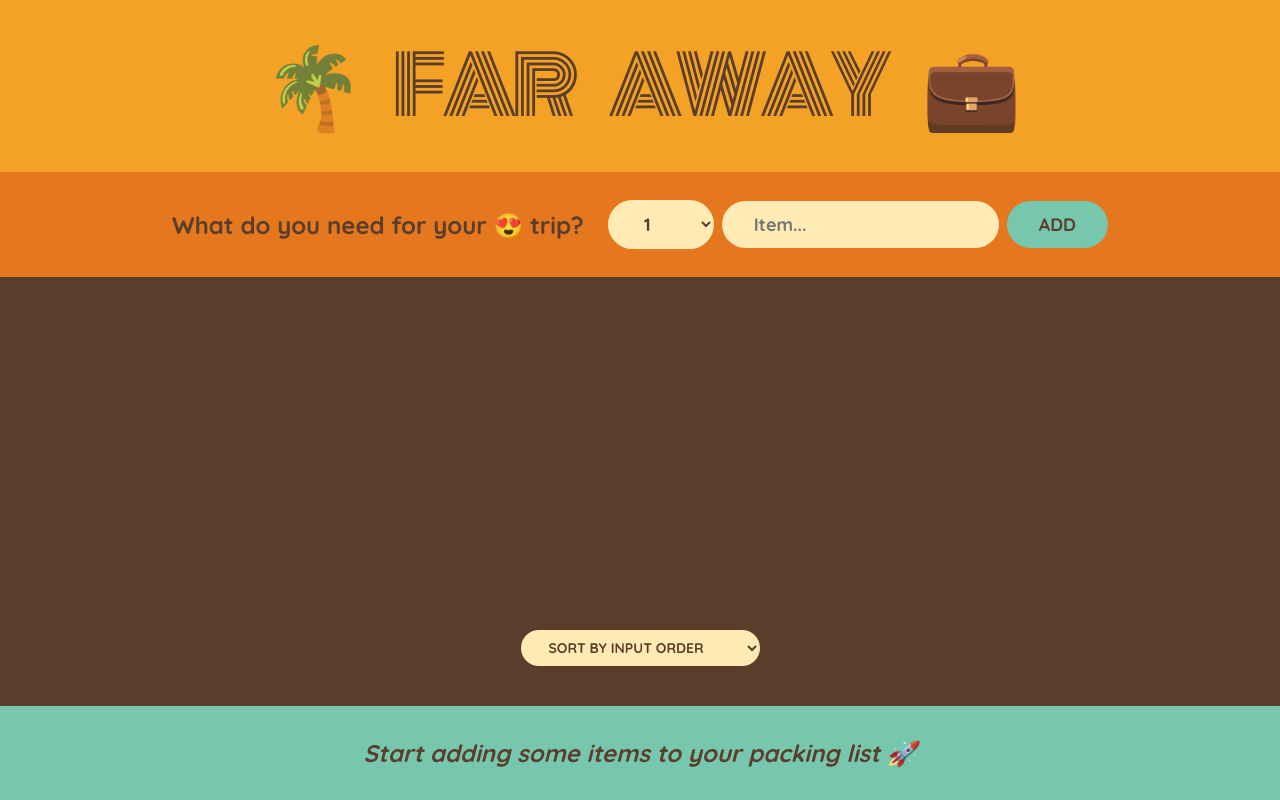
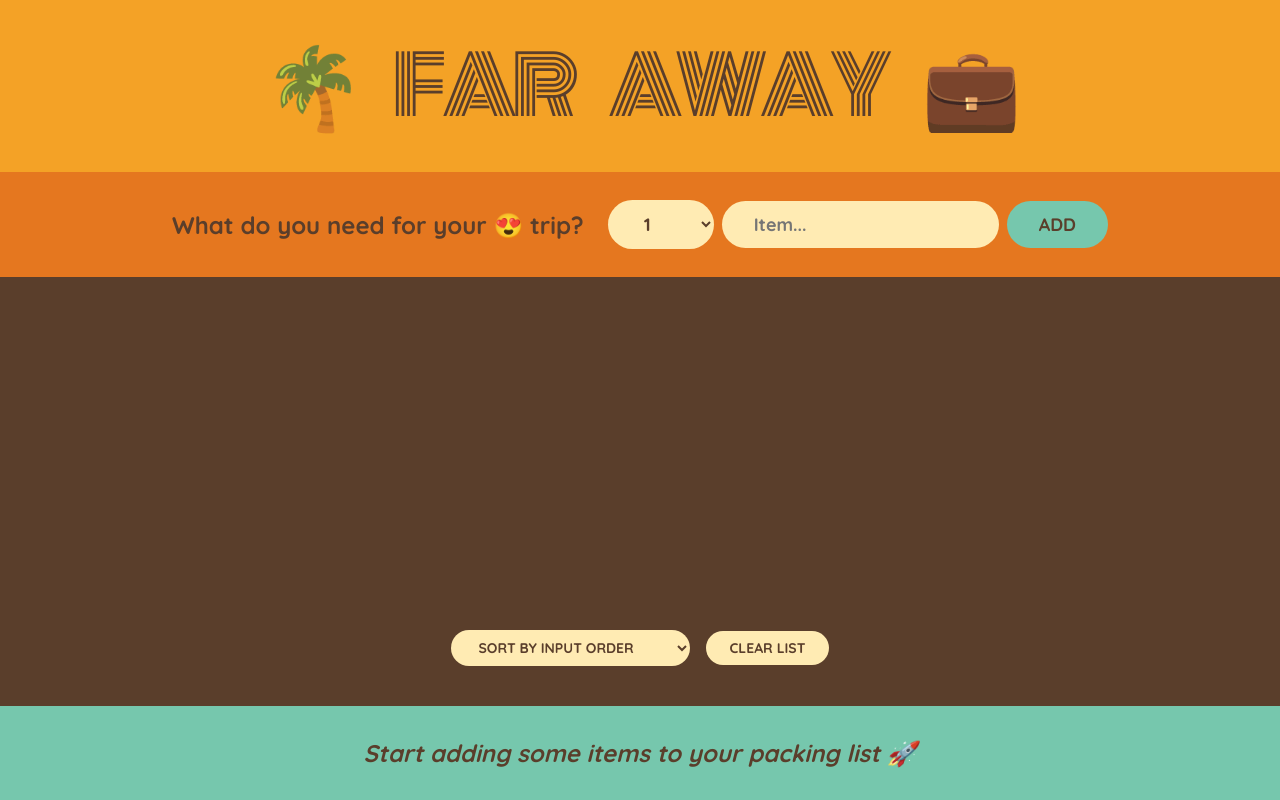
Before and after one commit to younes710/travel-list, a React (Create React App) app: page / in a window 1280 px wide. Built offline with nearby package versions, Linux system fonts and the light colour scheme.

Commit message:
Feat clearing the list

```diff
--- a/src/App.js
+++ b/src/App.js
@@ -23,6 +23,13 @@ function App() {
         );
     };
 
+    const handleClearList = () => {
+        const confirmed = window.confirm(
+            'Are you sure you want to delete all items?'
+        );
+        if (confirmed) setItems([]);
+    };
+
     return (
         <div className='app'>
             <Logo />
@@ -31,6 +38,7 @@ function App() {
                 items={items}
                 onDeleteItem={handleDeleteItem}
                 onToggleItem={handleToggleItem}
+                onClearList={handleClearList}
             />
             <Stats items={items} />
         </div>
--- a/src/components/packing-list/PackingList.jsx
+++ b/src/components/packing-list/PackingList.jsx
@@ -2,7 +2,7 @@ import { useState } from 'react';
 import Item from '../item/Item';
 import styles from './packingList.module.css';
 
-const PackingList = ({ items, onDeleteItem, onToggleItem }) => {
+const PackingList = ({ items, onDeleteItem, onToggleItem, onClearList }) => {
     const [sortBy, setSortBy] = useState('input');
 
     let sortedItems;
@@ -31,7 +31,7 @@ const PackingList = ({ items, onDeleteItem, onToggleItem }) => {
                     />
                 ))}
             </ul>
-            <div className='actions'>
+            <div className={styles['actions']}>
                 <select
                     value={sortBy}
                     onChange={(e) => setSortBy(e.target.value)}
@@ -40,6 +40,7 @@ const PackingList = ({ items, onDeleteItem, onToggleItem }) => {
                     <option value='description'>Sort by description</option>
                     <option value='packed'>Sort by packed status</option>
                 </select>
+                <button onClick={onClearList}>Clear list</button>
             </div>
         </div>
     );
```
